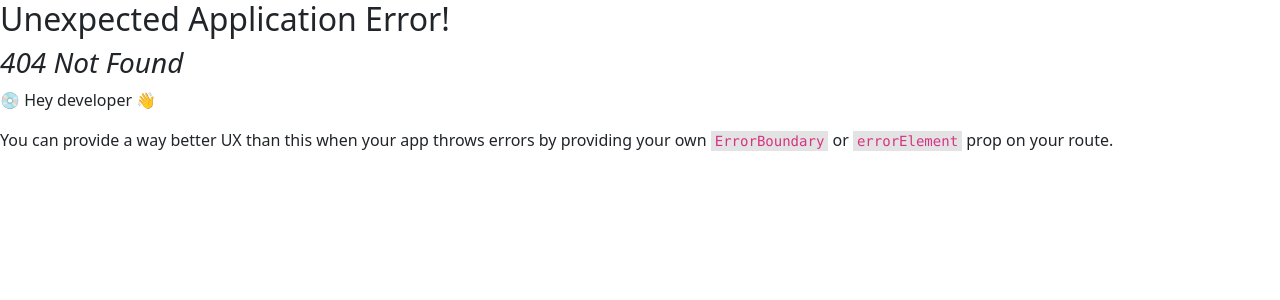
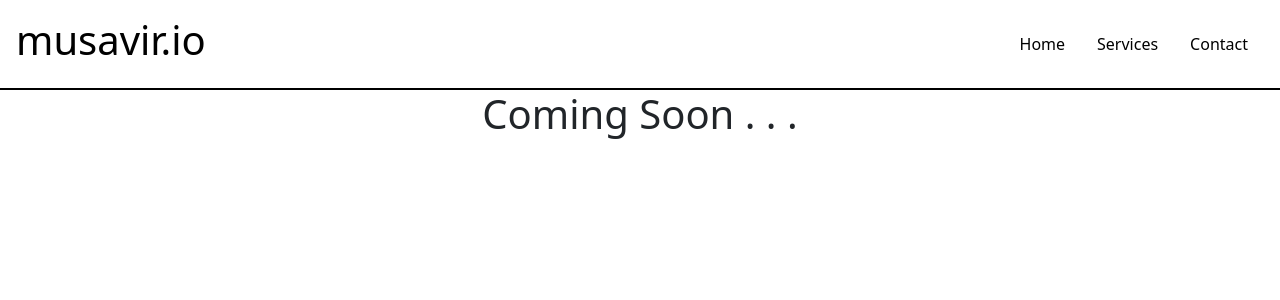
Before and after one commit to musavirk/portfolio-, a React (Create React App) app: page /service in a window 1280 px wide. Before the commit this address had no page. Shown: the top 300 px of the page. Built offline with nearby package versions, Linux system fonts and the light colour scheme.

Commit message:
Code updated

```diff
--- a/src/App.css
+++ b/src/App.css
@@ -29,9 +29,18 @@
   background: rgb(58, 56, 56);
   width: 100vw;
 }
+
+.navigation a:hover {
+  color: blue;
+  font-size: large;
+}
 @media (max-width: 768px) {
   .contact {
     height: 100vh;
     overflow: hidden;
   }
+
+  .navigation {
+    display: none;
+  }
 }
--- a/src/components/MyNavbar.jsx
+++ b/src/components/MyNavbar.jsx
@@ -12,7 +12,10 @@ const MyNavbar = () => {
         <div className="mx-3 d-sm-none d-sm-none d-md-block ">
           <a href="/">Home</a>
         </div>
-        <div className="mx-3 d-sm-none d-md-block ">Services</div>
+        <div className="mx-3 d-sm-none d-md-block ">
+          {" "}
+          <a href="/service">Services</a>
+        </div>
         <div className="mx-3 d-sm-none d-md-block ">
           <a href="/contact">Contact</a>
         </div>
--- a/src/components/MyProfile.jsx
+++ b/src/components/MyProfile.jsx
@@ -108,7 +108,7 @@ function MyProfile() {
       <MyNavbar />
       <Container>
         <Row className="my-3">
-          <Col className="profile-pic">
+          <Col className="profile-pic my-3">
             <img
               src="https://avatars.githubusercontent.com/u/121387892?v=4"
               alt="profile_pic"
--- a/src/components/Service.jsx
+++ b/src/components/Service.jsx
@@ -1,16 +1,12 @@
+import MyNavbar from "./MyNavbar";
 function Service() {
   return (
-    <div>
-      <div>
-        <h1>P1</h1>
+    <>
+      <MyNavbar />
+      <div className="d-flex  justify-content-center align-center">
+        <h1>Coming Soon . . .</h1>
       </div>
-      <div>
-        <h1>P2</h1>
-      </div>
-      <div>
-        <h1>P3</h1>
-      </div>
-    </div>
+    </>
   );
 }
 
--- a/src/index.css
+++ b/src/index.css
@@ -6,6 +6,8 @@ nav {
   display: flex;
   justify-content: space-between;
   font-weight: 500;
+  border-bottom: 2px black solid;
+  align-items: center;
 }
 
 nav a {
--- a/src/router.jsx
+++ b/src/router.jsx
@@ -1,9 +1,11 @@
 import MyProfile from "./components/MyProfile.jsx";
 import Contact from "./components/Contact.jsx";
+import Service from "./components/Service.jsx";
 import { createBrowserRouter } from "react-router-dom";
 
 const router = createBrowserRouter([
   { path: "/", element: <MyProfile /> },
   { path: "/contact", element: <Contact /> },
+  { path: "/service", element: <Service /> },
 ]);
 export default router;
```
